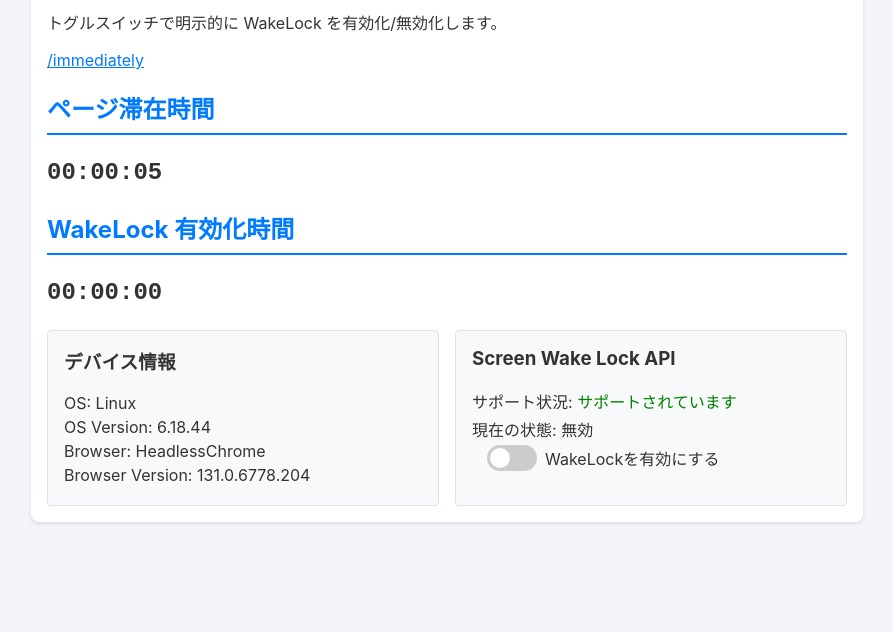
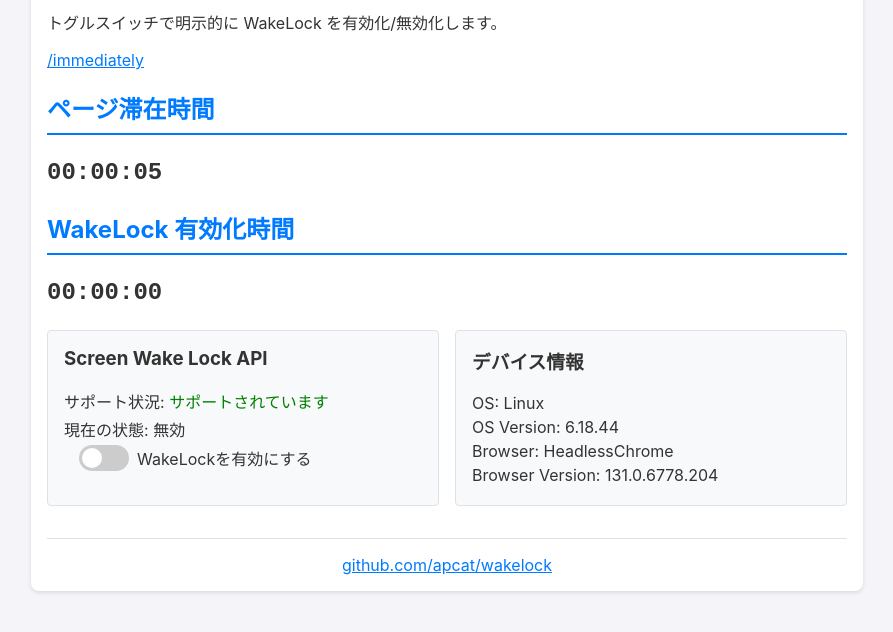
Before and after one commit to apcat/wakelock, a website built with Vite: page explicitly/index.html in a window 1280 px wide. Shown: the part 114-746 px from the top of the page, without its empty margins (193-1086 px from the left). Built offline with nearby package versions, Linux system fonts and the light colour scheme.

Commit message:
chore: fix html layout

```diff
--- a/common.css
+++ b/common.css
@@ -139,3 +139,15 @@ a {
         grid-template-columns: 1fr;
     }
 }
+
+footer {
+    margin-top: 2rem;
+    padding-top: 1rem;
+    border-top: 1px solid var(--border-color);
+    text-align: center;
+}
+
+footer a {
+    display: inline;
+    margin: 0;
+}
--- a/explicitly/index.html
+++ b/explicitly/index.html
@@ -22,13 +22,6 @@
 
         <div class="info-grid">
             <div class="info-box">
-                <h3>デバイス情報</h3>
-                <p>OS: <span id="os"></span></p>
-                <p>OS Version: <span id="os-version"></span></p>
-                <p>Browser: <span id="browser"></span></p>
-                <p>Browser Version: <span id="browser-version"></span></p>
-            </div>
-            <div class="info-box">
                 <h3>Screen Wake Lock API</h3>
                 <p>サポート状況: <span id="wakelock-support"></span></p>
                 <p>現在の状態: <span id="wakelock-status">無効</span></p>
@@ -38,7 +31,17 @@
                     <span>WakeLockを有効にする</span>
                 </div>
             </div>
+            <div class="info-box">
+                <h3>デバイス情報</h3>
+                <p>OS: <span id="os"></span></p>
+                <p>OS Version: <span id="os-version"></span></p>
+                <p>Browser: <span id="browser"></span></p>
+                <p>Browser Version: <span id="browser-version"></span></p>
+            </div>
         </div>
+        <footer>
+            <a href="https://github.com/apcat/wakelock">github.com/apcat/wakelock</a>
+        </footer>
     </div>
     <script type="module" src="main.js"></script>
 </body>
```
Also changed, not shown: immediately/index.html (+8 -5 lines).
